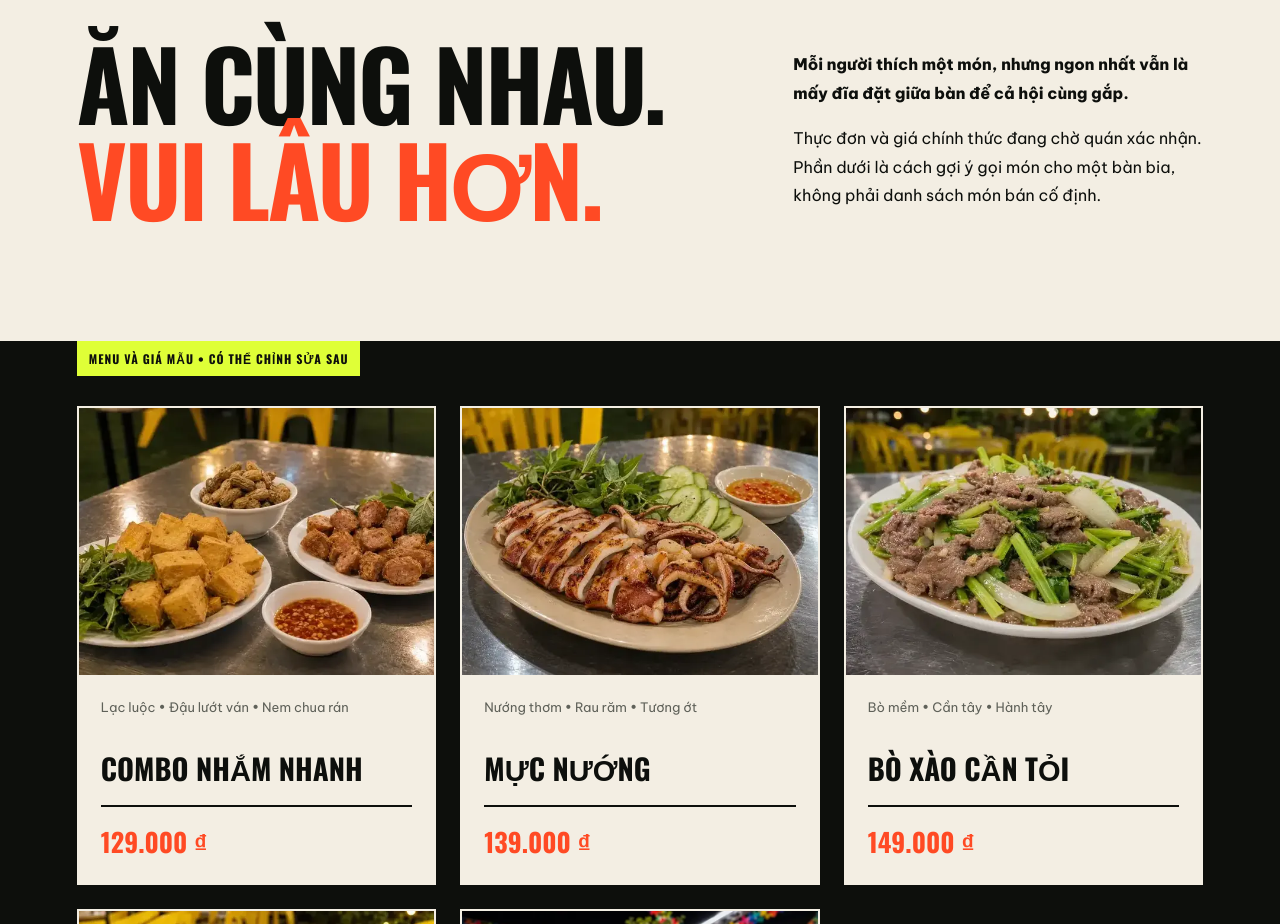
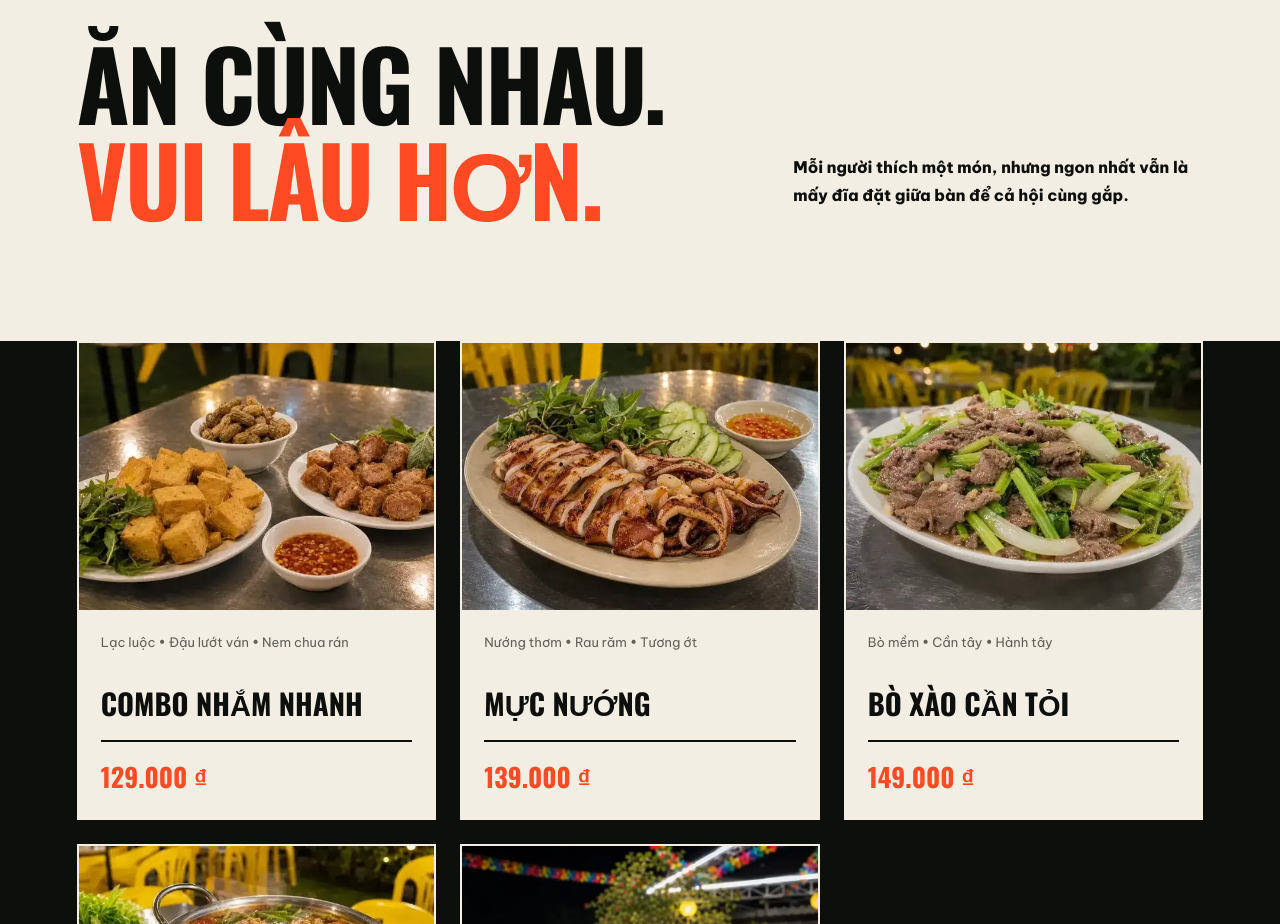
Before and after one commit to ddung-tester/bia-ngoc-tu, a Next.js app: page /mon-ngon in a window 1280 px wide. Shown: the part 820-1744 px from the top of the page. Built offline with nearby package versions, Linux system fonts and the light colour scheme.

Commit message:
fix: remove sample menu notices from food page

```diff
--- a/app/mon-ngon/page.tsx
+++ b/app/mon-ngon/page.tsx
@@ -28,12 +28,10 @@ export default function FoodPage() {
         </div>
         <div>
           <p className="food-lead">Mỗi người thích một món, nhưng ngon nhất vẫn là mấy đĩa đặt giữa bàn để cả hội cùng gắp.</p>
-          <p>Thực đơn và giá chính thức đang chờ quán xác nhận. Phần dưới là cách gợi ý gọi món cho một bàn bia, không phải danh sách món bán cố định.</p>
         </div>
       </section>
 
       <section className="menu-page-grid content-pad">
-        <div className="sample-badge">Menu và giá mẫu • Có thể chỉnh sửa sau</div>
         <MenuGrid />
       </section>
 
```
